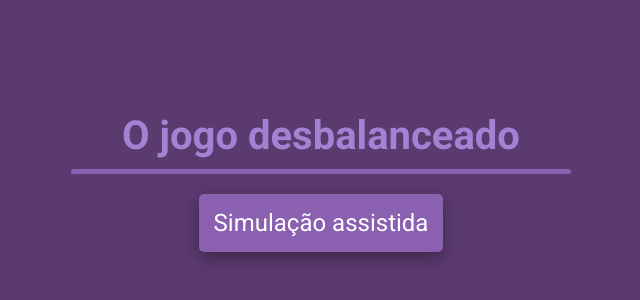
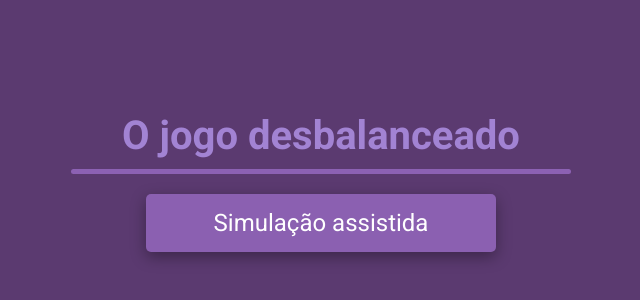
Before and after one commit to Fellipe97/O-Jogo-desbalanceado, a React (Vite) app: page / in a window 1280 px wide. Shown: the part 218-518 px from the top of the page, without its empty margins (319-959 px from the left). Built offline with nearby package versions, Linux system fonts and the light colour scheme.

Commit message:
feat: :lipstick: padronizar o tamanho do botão

```diff
--- a/src/components/Button/styles.ts
+++ b/src/components/Button/styles.ts
@@ -8,6 +8,8 @@ export const ButtonCTA = styled.button<ButtonCTAProps>`
 
     padding: 15px;
     font-size: 24px;
+
+    width: 350px;
 
     color: #ffffff;
 
@@ -31,6 +33,7 @@ export const ButtonCTA = styled.button<ButtonCTAProps>`
     transition: .6s ease-in-out;
 
     &:not(:disabled):hover{
-    filter: brightness(110%);
-  };
+        //filter: brightness(110%);
+        opacity: .6;
+    };
 `
```
